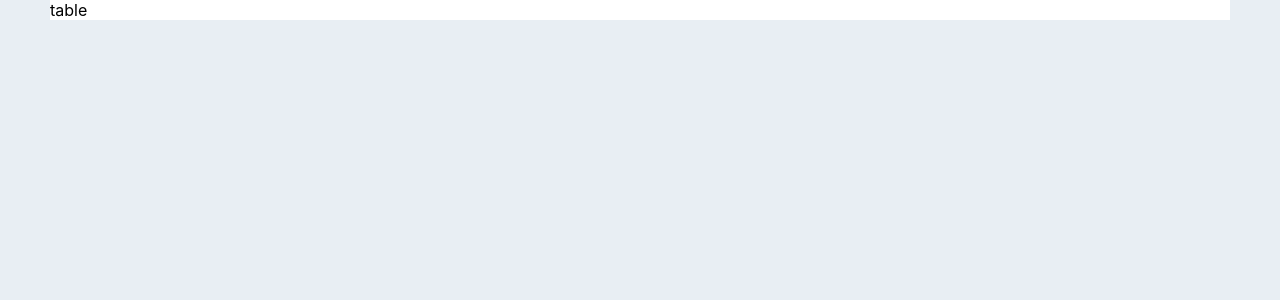
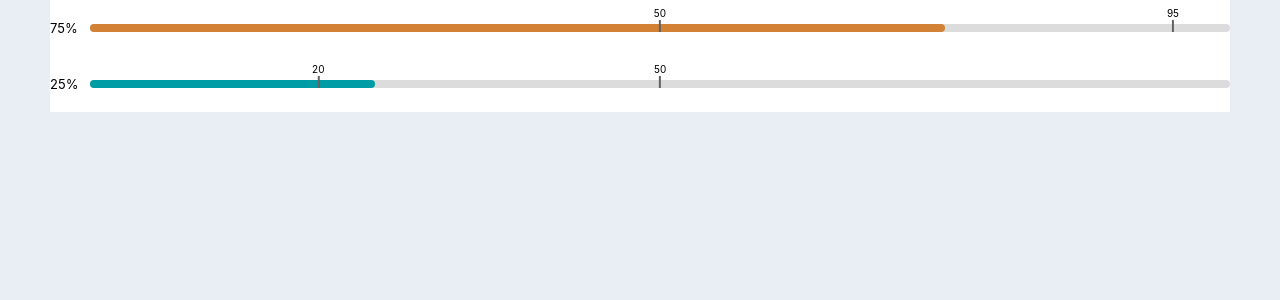
Before and after one commit to axiom777/donut-svg-react, a React (Create React App) app: page /table in a window 1280 px wide. Shown: the top 300 px of the page. Built offline with nearby package versions, Linux system fonts and the light colour scheme.

Commit message:
Create SliceChart

```diff
--- a/src/components/Charts/Charts.tsx
+++ b/src/components/Charts/Charts.tsx
@@ -2,9 +2,9 @@ import React from "react";
 import styles from "./Charts.module.scss";
 import cn from "classnames";
 import mockData from "../../mockData";
-import Donut from "../Donut/Donut";
-import Factor from "../Factor/Factor";
-import Legend from "../Legend/Legend";
+import Donut from "./Donut/Donut";
+import Factor from "./Factor/Factor";
+import Legend from "./Legend/Legend";
 
 export default class Charts extends React.Component {
   render() {
--- a/src/components/Donut/Donut.tsx
+++ b/src/components/Charts/Donut/Donut.tsx
@@ -1,7 +1,7 @@
 import * as React from "react";
 import styles from "./Donut.module.scss";
 import cn from "classnames";
-import { sizes, colors, Sizes } from "../constants";
+import { sizes, colors, Sizes } from "../../constants";
 
 type Props = {
   percent: number;
--- a/src/components/Legend/Legend.tsx
+++ b/src/components/Charts/Legend/Legend.tsx
@@ -1,6 +1,6 @@
 import * as React from "react";
 import styles from "./Legend.module.scss";
-import { colors } from "../constants";
+import { colors } from "../../constants";
 
 export default class Legend extends React.Component {
   render() {
--- /dev/null
+++ b/src/components/Table/Slice/Slice.module.scss
@@ -0,0 +1,49 @@
+.wrapper {
+  display: flex;
+  padding: 20px 0;
+  align-items: center;
+
+  & > span {
+    font-size: 13px;
+    margin-right: 12px;
+  }
+}
+
+.bar {
+  position: relative;
+  flex-grow: 1;
+  background: #dcdcdc;
+  height: 8px;
+  border-radius: 4px;
+}
+
+.percent {
+  position: absolute;
+  left: 0;
+  top: 0;
+  bottom: 0;
+  height: 8px;
+  border-radius: 4px;
+}
+
+$slice-fsz: 10px;
+
+.slice {
+  position: absolute;
+  height: calc(100% + 7px + #{$slice-fsz});
+  display: flex;
+  align-items: flex-start;
+  bottom: 0;
+  font-size: 10px;
+  transform: translateX(-50%);
+}
+
+.line {
+  position: absolute;
+  bottom: 0;
+  left: 50%;
+  transform: translateX(-50%);
+  height: calc(100% - 3px - #{$slice-fsz});
+  width: 2px;
+  background: #626261;
+}
--- /dev/null
+++ b/src/components/Table/Slice/Slice.tsx
@@ -0,0 +1,39 @@
+import React from "react";
+import styles from "./Slice.module.scss";
+
+type Props = {
+  percent: number;
+  slices: number[];
+  background?: string;
+};
+
+export default class Slice extends React.Component<Props, {}> {
+  render() {
+    const { percent, slices, background } = this.props;
+
+    return (
+      <div className={styles.wrapper}>
+        <span>{percent}%</span>
+        <div className={styles.bar}>
+          <div
+            className={styles.percent}
+            style={{
+              right: `${100 - percent}%`,
+              backgroundColor: background ? background : "red",
+            }}
+          />
+          {slices.map((slice, index) => (
+            <div
+              key={index}
+              className={styles.slice}
+              style={{ left: `${slice}%` }}
+            >
+              {slice}
+              <div className={styles.line} />
+            </div>
+          ))}
+        </div>
+      </div>
+    );
+  }
+}
--- a/src/components/Table/Table.tsx
+++ b/src/components/Table/Table.tsx
@@ -1,7 +1,13 @@
 import React from "react";
+import Slice from "./Slice/Slice";
 
 export default class Table extends React.Component {
   render() {
-    return <div>table</div>;
+    return (
+      <div>
+        <Slice percent={75} slices={[50, 95]} background='#D38235'  />
+        <Slice percent={25} slices={[20, 50]} background='#009CA6'  />
+      </div>
+    );
   }
 }
```
Also changed, not shown: src/components/Charts/Donut/Donut.module.scss (renamed from src/components/Donut/Donut.module.scss), src/components/Charts/Factor/Factor.module.scss (renamed from src/components/Factor/Factor.module.scss), src/components/Charts/Factor/Factor.tsx (renamed from src/components/Factor/Factor.tsx), src/components/Charts/Legend/Legend.module.scss (renamed from src/components/Legend/Legend.module.scss).
